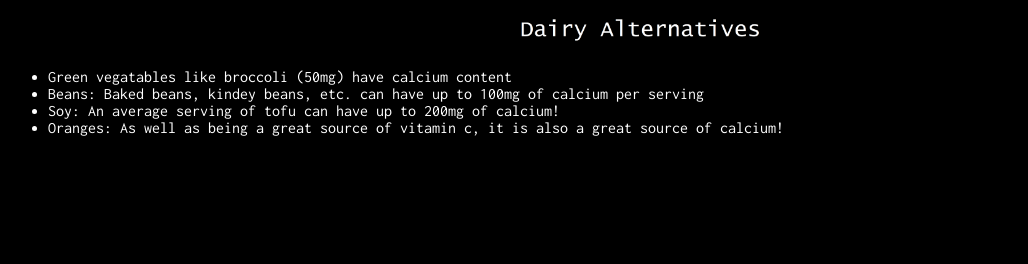
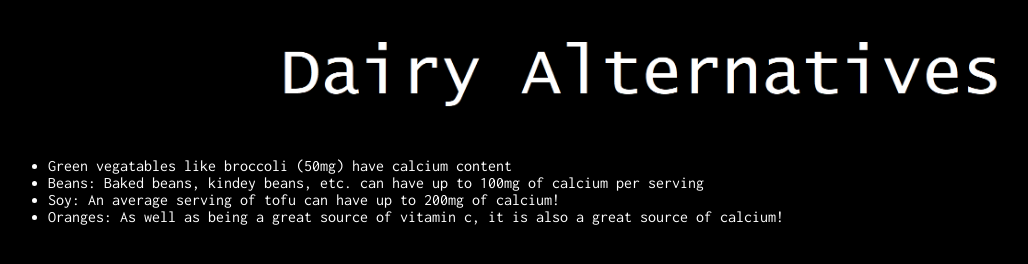
Before and after one commit to gotcalcium/gotcalcium.github.io, a plain HTML site: page alts.html in a window 1280 px wide. Shown: the whole page, without its empty margins (0-1028 px from the left). Drawn offline with Linux system fonts and the light colour scheme.

Commit message:
Update alts.html

```diff
--- a/alts.html
+++ b/alts.html
@@ -4,7 +4,7 @@
 </head>
 <title>Dairy Alternatives</title>
 <body background = "img/blk.png"></body>
-<center><img src="img/alts.png" width="250"></center>
+<center><img src="img/alts.png" width="750"></center>
 <p> </p>
 <p> </p>
 <ul>
```
